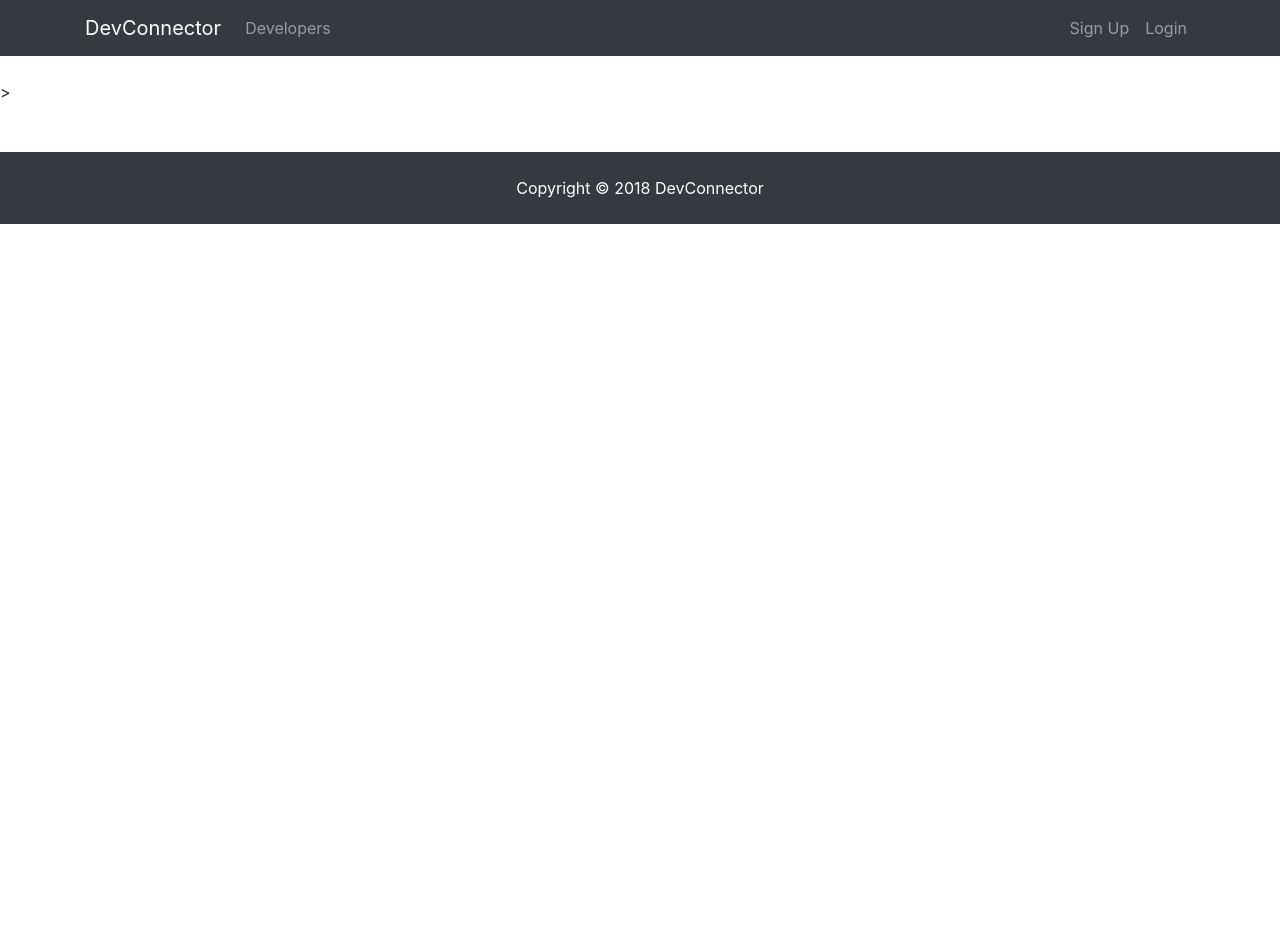
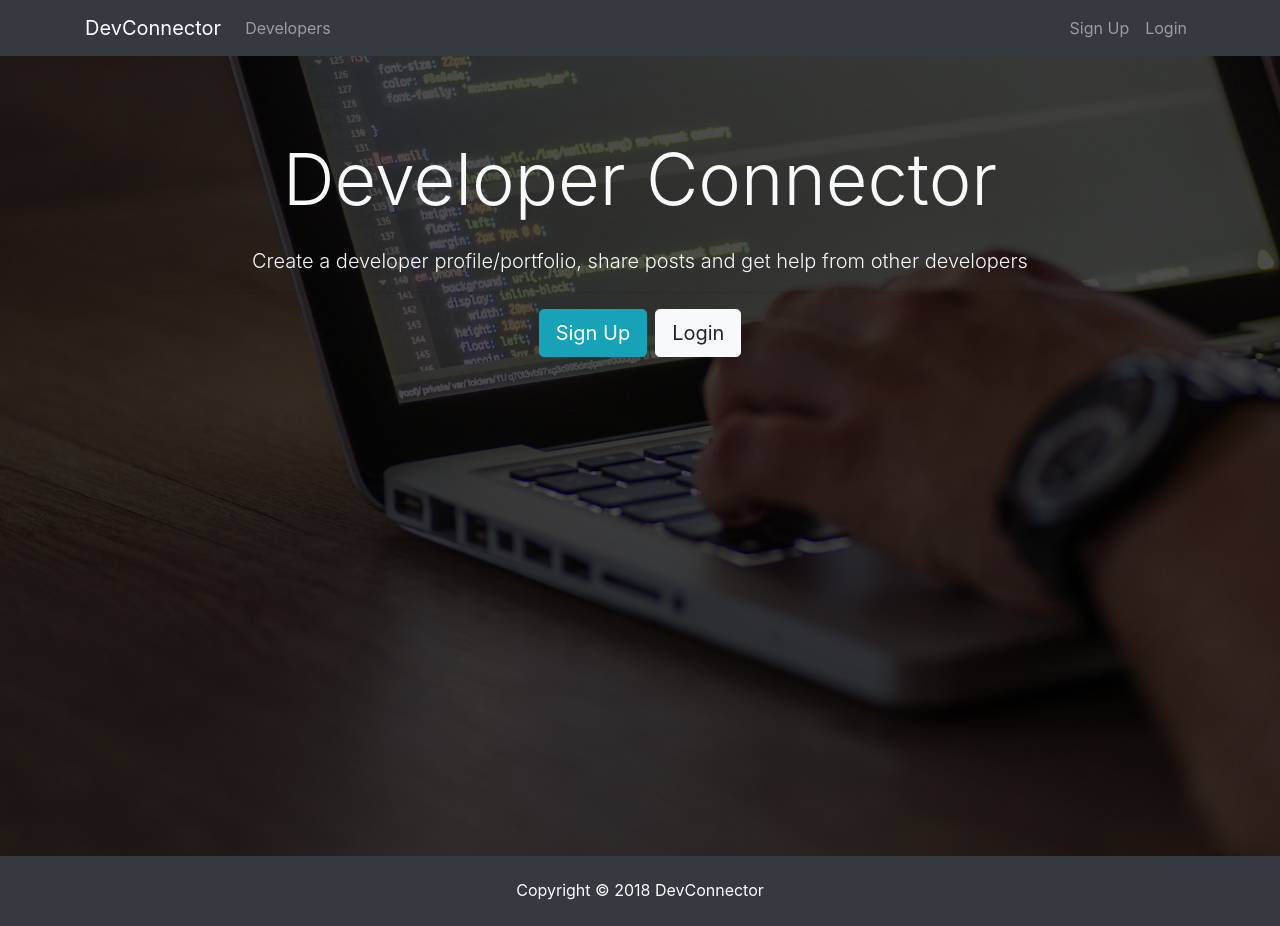
Before and after one commit to thetrebelcc/MernFullStackSocialSite, a React (Create React App) app in the folder client/: page / in a window 1280 px wide. Before the commit the page ends 800 px from the top, so only its background shows below. Built offline with nearby package versions, Linux system fonts and the light colour scheme.

Commit message:
getting started withreact router

```diff
--- a/client/src/App.js
+++ b/client/src/App.js
@@ -1,8 +1,11 @@
 import React, { Component } from 'react';
-import { BrowserRouter as Router, Route} from 'react-router-dom';
-import  Navbar  from "./components/layout/Navbar.js";
-import Footer from "./components/layout/Footer.js";
-import Landing from "./components/layout/Landing.js";
+import { BrowserRouter as Router, Route } from 'react-router-dom';
+
+import Navbar from './components/layout/Navbar';
+import Footer from './components/layout/Footer';
+import Landing from './components/layout/Landing';
+import Register from './components/auth/Register';
+import Login from './components/auth/Login';
 
 import './App.css';
 
@@ -12,7 +15,11 @@
       <Router>
         <div className="App">
           <Navbar />
-        <Route path="/" Component={Landing} />>
+          <Route exact path="/" component={Landing} />
+          <div className="container">
+            <Route exact path="/register" component={Register} />
+            <Route exact path="/login" component={Login} />
+          </div>
           <Footer />
         </div>
       </Router>
--- /dev/null
+++ b/client/src/components/auth/Login.js
@@ -0,0 +1,13 @@
+import React, { Component } from 'react'
+
+class Login extends Component {
+    render() {
+        return (
+            <div>
+                <h1>Login</h1>
+            </div>
+        )
+    }
+}
+
+export default Login;
--- /dev/null
+++ b/client/src/components/auth/Register.js
@@ -0,0 +1,13 @@
+import React, { Component } from 'react'
+
+ class Register extends Component {
+    render() {
+        return (
+            <div>
+                <h1>Register</h1>
+            </div>
+        )
+    }
+}
+
+export default Register;
--- a/client/src/components/layout/Landing.js
+++ b/client/src/components/layout/Landing.js
@@ -1,4 +1,6 @@
 import React, { Component } from 'react';
+import { Link } from 'react-router-dom';
+
 
 class Landing extends Component {
     render() {
@@ -15,12 +17,12 @@
                                     from other developers
                 </p>
                                 <hr />
-                                <a href="register.html" className="btn btn-lg btn-info mr-2">
+                                <Link to="/register" className="btn btn-lg btn-info mr-2">
                                     Sign Up
-                </a>
-                                <a href="login.html" className="btn btn-lg btn-light">
+                </Link>
+                                <Link to="/login" className="btn btn-lg btn-light">
                                     Login
-                </a>
+                </Link>
                             </div>
                         </div>
                     </div>
--- a/client/src/components/layout/Navbar.js
+++ b/client/src/components/layout/Navbar.js
@@ -1,4 +1,5 @@
 import React, { Component } from 'react'
+import { Link } from 'react-router-dom';
 
 class Navbar extends Component {
   render() {
@@ -6,7 +7,7 @@
       <div>
   <nav className="navbar navbar-expand-sm navbar-dark bg-dark mb-4">
                 <div className="container">
-                    <a className="navbar-brand" href="landing.html">DevConnector</a>
+                    <Link className="navbar-brand" to="/">DevConnector</Link>
                     <button className="navbar-toggler" type="button" data-toggle="collapse" data-target="#mobile-nav">
                         <span className="navbar-toggler-icon"></span>
                     </button>
@@ -21,10 +22,10 @@
 
                         <ul className="navbar-nav ml-auto">
                             <li className="nav-item">
-                                <a className="nav-link" href="register.html">Sign Up</a>
+                                <Link className="nav-link" to="/register">Sign Up</Link>
                             </li>
                             <li className="nav-item">
-                                <a className="nav-link" href="login.html">Login</a>
+                                <Link className="nav-link" to="/login">Login</Link>
                             </li>
                         </ul>
                     </div>
```
Lines whose indentation alone changed are shown as unchanged.
